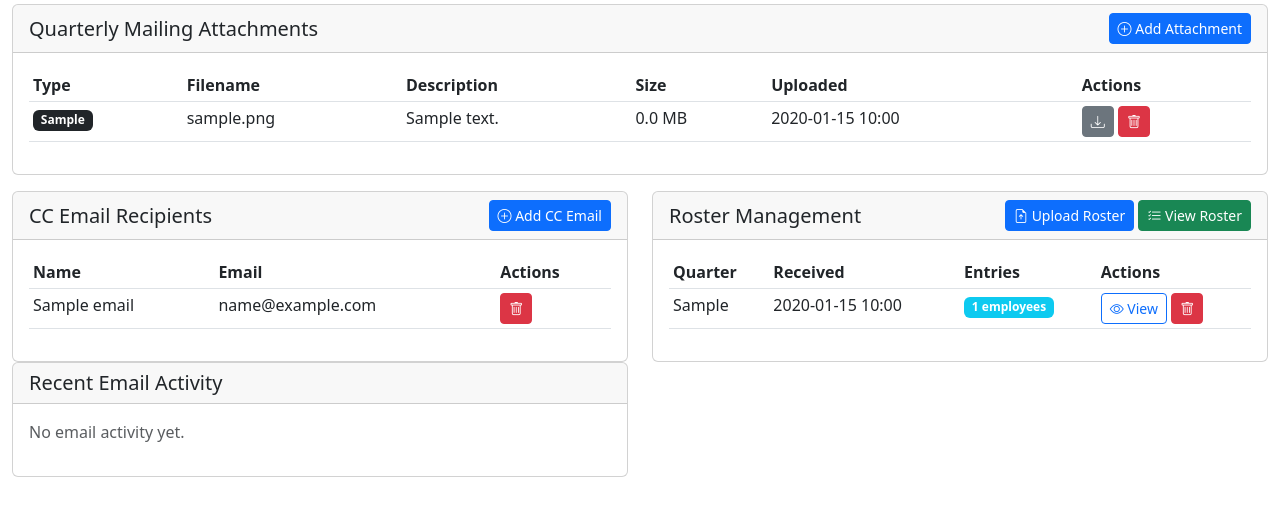
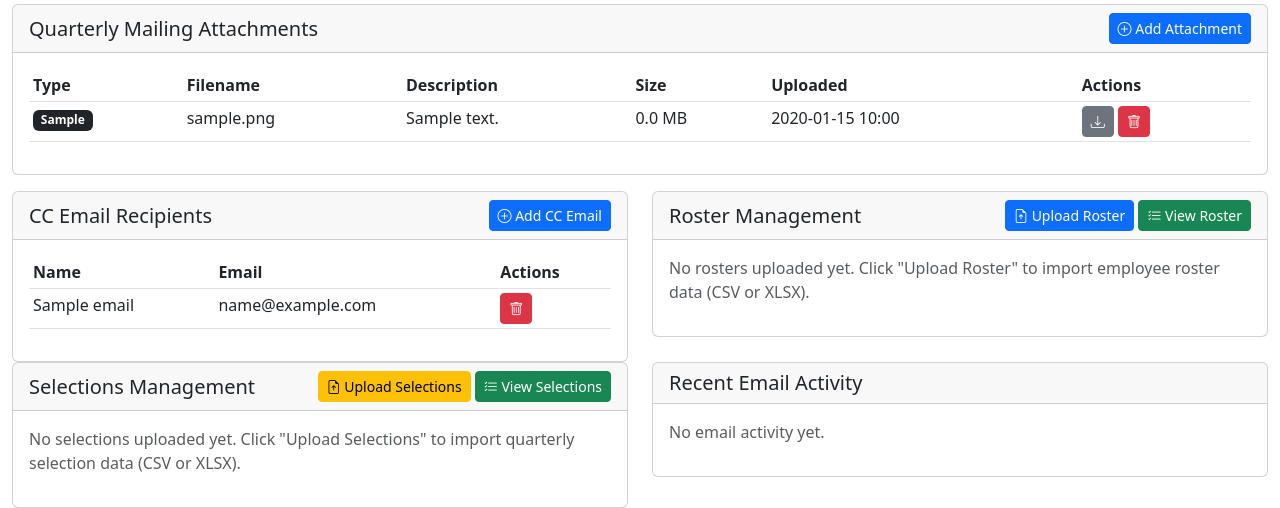
Before and after one commit to packNsnap/Random-pool, a FastAPI app: page /clients/1 in a window 1280 px wide. Shown: the part 539-1047 px from the top of the page. Before the commit the page ends 1016 px from the top, so only its background shows below. Run offline with FastAPI, Linux system fonts and the light colour scheme; the visitor is signed in with stand-in values (Sample User, id 1); tables that the repository leaves empty hold one stand-in row (values such as "Sample post").

Commit message:
Add management of client roster and selection uploads and views
Separate roster and selection data for clients, and update UI to manage both.

Replit-Commit-Author: Agent
Replit-Commit-Session-Id: 77d187f3-610d-43a3-bc20-614b7505431f
Replit-Commit-Checkpoint-Type: intermediate_checkpoint
Replit-Commit-Event-Id: 1e74c60e-974f-43b8-b4a4-86518f76f0ce
Replit-Commit-Screenshot-Url: https://storage.googleapis.com/screenshot-production-us-central1/2f23edb6-68a7-46dc-943d-7637cd790775/77d187f3-610d-43a3-bc20-614b7505431f/YqOAtC0

```diff
--- a/main.py
+++ b/main.py
@@ -156,7 +156,9 @@ async def client_detail(
     if not client:
         raise HTTPException(status_code=404, detail="Client not found")
 
-    rosters = sorted(client.rosters, key=lambda r: r.received_at, reverse=True)
+    all_rosters = client.rosters
+    rosters = sorted([r for r in all_rosters if r.roster_type == "roster"], key=lambda r: r.received_at, reverse=True)
+    selections = sorted([r for r in all_rosters if r.roster_type == "selections"], key=lambda r: r.received_at, reverse=True)
     email_logs = db.query(EmailLog).filter(EmailLog.client_id == client_id).order_by(EmailLog.sent_at.desc()).limit(10).all()
     active_templates = db.query(EmailTemplate).filter(EmailTemplate.active == True).all()
 
@@ -165,6 +167,7 @@ async def client_detail(
         "user": user,
         "client": client,
         "rosters": rosters,
+        "selections": selections,
         "email_logs": email_logs,
         "current_quarter": get_current_quarter(),
         "active_templates": active_templates
--- a/templates/client_detail.html
+++ b/templates/client_detail.html
@@ -256,10 +256,10 @@
             <div class="card-header d-flex justify-content-between align-items-center">
                 <h5 class="mb-0">Roster Management</h5>
                 <div>
-                    <button type="button" class="btn btn-sm btn-primary" data-bs-toggle="modal" data-bs-target="#uploadRosterCSVModal">
+                    <button type="button" class="btn btn-sm btn-primary" data-bs-toggle="modal" data-bs-target="#uploadRosterModal">
                         <i class="bi bi-file-earmark-arrow-up"></i> Upload Roster
                     </button>
-                    <a href="/clients/{{ client.id }}/roster" class="btn btn-sm btn-success">
+                    <a href="/clients/{{ client.id }}/roster?roster_type=roster" class="btn btn-sm btn-success">
                         <i class="bi bi-list-check"></i> View Roster
                     </a>
                 </div>
@@ -285,7 +285,7 @@
                                     <span class="badge bg-info">{{ roster.entries|length }} employees</span>
                                 </td>
                                 <td>
-                                    <a href="/clients/{{ client.id }}/roster?roster_id={{ roster.id }}" class="btn btn-xs btn-sm btn-outline-primary">
+                                    <a href="/clients/{{ client.id }}/roster?roster_id={{ roster.id }}&roster_type=roster" class="btn btn-xs btn-sm btn-outline-primary">
                                         <i class="bi bi-eye"></i> View
                                     </a>
                                     <form method="post" action="/rosters/{{ roster.id }}/delete" style="display:inline;">
@@ -301,6 +301,61 @@
                 </div>
                 {% else %}
                 <p class="text-muted">No rosters uploaded yet. Click "Upload Roster" to import employee roster data (CSV or XLSX).</p>
+                {% endif %}
+            </div>
+        </div>
+    </div>
+
+    <div class="col-md-6">
+        <div class="card">
+            <div class="card-header d-flex justify-content-between align-items-center">
+                <h5 class="mb-0">Selections Management</h5>
+                <div>
+                    <button type="button" class="btn btn-sm btn-warning" data-bs-toggle="modal" data-bs-target="#uploadSelectionsModal">
+                        <i class="bi bi-file-earmark-arrow-up"></i> Upload Selections
+                    </button>
+                    <a href="/clients/{{ client.id }}/roster?roster_type=selections" class="btn btn-sm btn-success">
+                        <i class="bi bi-list-check"></i> View Selections
+                    </a>
+                </div>
+            </div>
+            <div class="card-body">
+                {% if selections %}
+                <div class="table-responsive">
+                    <table class="table table-sm">
+                        <thead>
+                            <tr>
+                                <th>Quarter</th>
+                                <th>Received</th>
+                                <th>Entries</th>
+                                <th>Actions</th>
+                            </tr>
+                        </thead>
+                        <tbody>
+                            {% for selection in selections %}
+                            <tr>
+                                <td>{{ selection.quarter }}</td>
+                                <td>{{ selection.received_at|format_datetime }}</td>
+                                <td>
+                                    <span class="badge bg-warning">{{ selection.entries|length }} selected</span>
+                                </td>
+                                <td>
+                                    <a href="/clients/{{ client.id }}/roster?roster_id={{ selection.id }}&roster_type=selections" class="btn btn-xs btn-sm btn-outline-primary">
+                                        <i class="bi bi-eye"></i> View
+                                    </a>
+                                    <form method="post" action="/rosters/{{ selection.id }}/delete" style="display:inline;">
+                                        <button type="submit" class="btn btn-xs btn-sm btn-danger" onclick="return confirm('Delete this selection roster and all its entries? This cannot be undone.')">
+                                            <i class="bi bi-trash"></i>
+                                        </button>
+                                    </form>
+                                </td>
+                            </tr>
+                            {% endfor %}
+                        </tbody>
+                    </table>
+                </div>
+                {% else %}
+                <p class="text-muted">No selections uploaded yet. Click "Upload Selections" to import quarterly selection data (CSV or XLSX).</p>
                 {% endif %}
             </div>
         </div>
@@ -419,10 +474,11 @@
     </div>
 </div>
 
-<div class="modal fade" id="uploadRosterCSVModal" tabindex="-1">
+<div class="modal fade" id="uploadRosterModal" tabindex="-1">
     <div class="modal-dialog">
         <div class="modal-content">
             <form method="post" action="/clients/{{ client.id }}/upload_roster_csv" enctype="multipart/form-data">
+                <input type="hidden" name="roster_type" value="roster">
                 <div class="modal-header">
                     <h5 class="modal-title">Upload Roster (CSV or XLSX)</h5>
                     <button type="button" class="btn-close" data-bs-dismiss="modal"></button>
@@ -432,18 +488,53 @@
                         <strong>Supported Fields:</strong> Primary ID, Last Name, First Name, Company, Modality, Location, Division, Supervisor Name, Alternate Id, Alternate Id Type, Alternate Id 2, Alternate Id 2 Type, Employee Name, Employee ID, Position, Department
                     </div>
                     <div class="mb-3">
-                        <label for="csv_quarter" class="form-label">Quarter</label>
-                        <input type="text" class="form-control" id="csv_quarter" name="quarter"
+                        <label for="roster_quarter" class="form-label">Quarter</label>
+                        <input type="text" class="form-control" id="roster_quarter" name="quarter"
                                value="{{ current_quarter }}" required>
                     </div>
                     <div class="mb-3">
-                        <label for="csv_file" class="form-label">Roster File (CSV or XLSX)</label>
-                        <input type="file" class="form-control" id="csv_file" name="file" accept=".csv,.xlsx,.xls" required>
+                        <label for="roster_file" class="form-label">Roster File (CSV or XLSX)</label>
+                        <input type="file" class="form-control" id="roster_file" name="file" accept=".csv,.xlsx,.xls" required>
                     </div>
                 </div>
                 <div class="modal-footer">
                     <button type="button" class="btn btn-secondary" data-bs-dismiss="modal">Cancel</button>
                     <button type="submit" class="btn btn-primary">Upload & Import</button>
+                </div>
+            </form>
+        </div>
+    </div>
+</div>
+
+<div class="modal fade" id="uploadSelectionsModal" tabindex="-1">
+    <div class="modal-dialog">
+        <div class="modal-content">
+            <form method="post" action="/clients/{{ client.id }}/upload_roster_csv" enctype="multipart/form-data">
+                <input type="hidden" name="roster_type" value="selections">
+                <div class="modal-header">
+                    <h5 class="modal-title">Upload Selections (CSV or XLSX)</h5>
+                    <button type="button" class="btn-close" data-bs-dismiss="modal"></button>
+                </div>
+                <div class="modal-body">
+                    <div class="alert alert-warning">
+                        <strong>Quarterly Selection Pool:</strong> Upload the list of employees selected for this quarter's testing pool.
+                    </div>
+                    <div class="alert alert-info">
+                        <strong>Supported Fields:</strong> Primary ID, Last Name, First Name, Company, Modality, Location, Division, Supervisor Name, Alternate Id, Alternate Id Type, Alternate Id 2, Alternate Id 2 Type, Employee Name, Employee ID, Position, Department
+                    </div>
+                    <div class="mb-3">
+                        <label for="selections_quarter" class="form-label">Quarter</label>
+                        <input type="text" class="form-control" id="selections_quarter" name="quarter"
+                               value="{{ current_quarter }}" required>
+                    </div>
+                    <div class="mb-3">
+                        <label for="selections_file" class="form-label">Selections File (CSV or XLSX)</label>
+                        <input type="file" class="form-control" id="selections_file" name="file" accept=".csv,.xlsx,.xls" required>
+                    </div>
+                </div>
+                <div class="modal-footer">
+                    <button type="button" class="btn btn-secondary" data-bs-dismiss="modal">Cancel</button>
+                    <button type="submit" class="btn btn-warning">Upload & Import</button>
                 </div>
             </form>
         </div>
```
